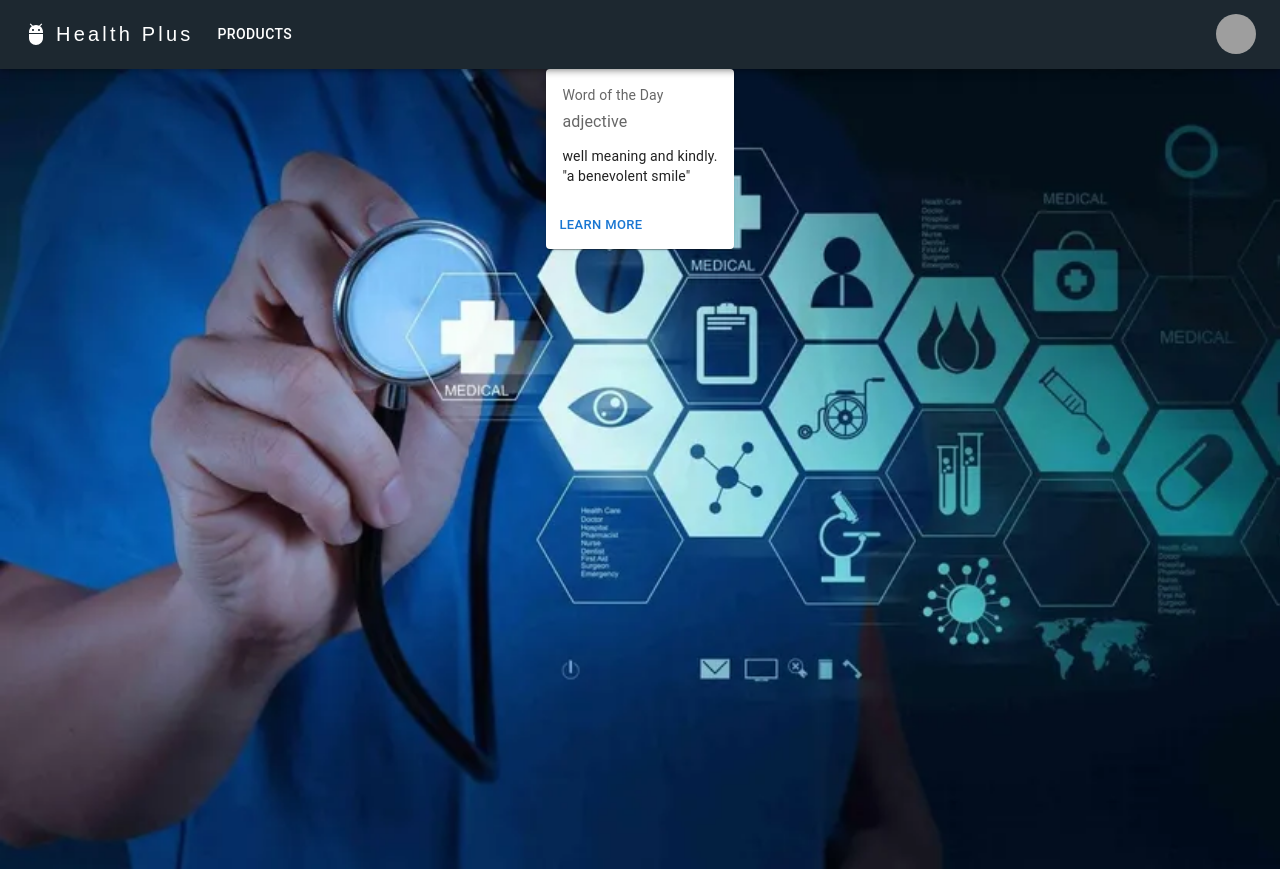
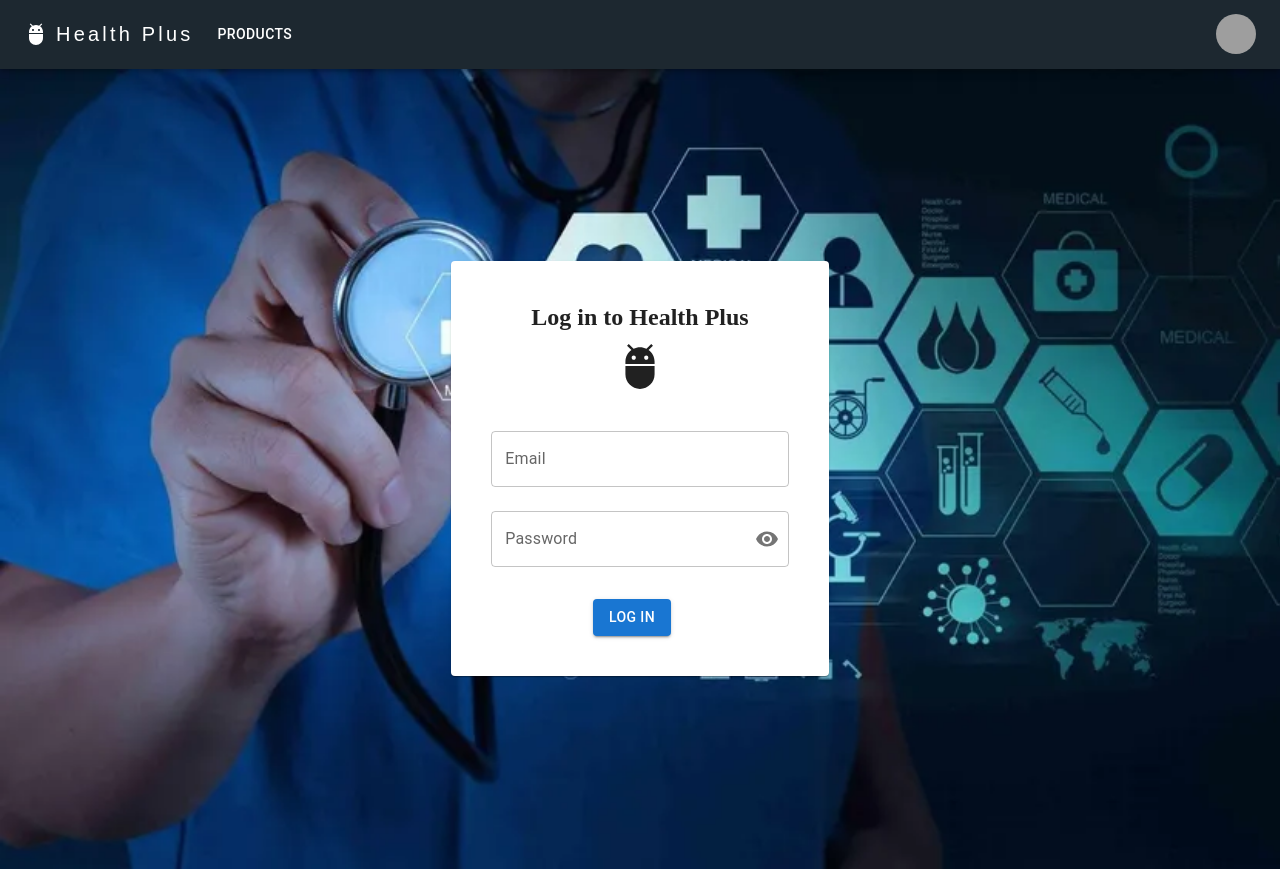
Before and after one commit to Aayushi-2000/Health_Plus, a React (Create React App) app: page /login in a window 1280 px wide. Built offline with nearby package versions, Linux system fonts and the light colour scheme; grey boxes are pictures that could not be loaded.

Commit message:
login page

```diff
--- a/src/components/Dialogs/AddandEditProducts.js
+++ b/src/components/Dialogs/AddandEditProducts.js
@@ -28,7 +28,6 @@ const AddEditProduct = ({ row }) => {
     control,
     handleSubmit,
     reset,
-    watch,
     formState: { errors },
   } = useForm({
     defaultValues: {
--- a/src/pages/Login.js
+++ b/src/pages/Login.js
@@ -1,37 +1,153 @@
 import React from "react";
-import { Box } from "@mui/material";
+import {
+  Box,
+  Grid,
+  IconButton,
+  InputAdornment,
+  TextField,
+} from "@mui/material";
 import Card from "@mui/material/Card";
 import CardActions from "@mui/material/CardActions";
 import CardContent from "@mui/material/CardContent";
 import Button from "@mui/material/Button";
 import Typography from "@mui/material/Typography";
+import AdbIcon from "@mui/icons-material/Adb";
+import { Visibility, VisibilityOff } from "@mui/icons-material";
+import { Controller, useForm } from "react-hook-form";
 
 const LogInPage = () => {
+  const [showPassword, setShowPassword] = React.useState(false);
+  const handleClickShowPassword = () => setShowPassword((show) => !show);
+  const {
+    handleSubmit,
+    control,
+    formState: { errors },
+    reset,
+  } = useForm();
+  const handleMouseDownPassword = (event) => {
+    event.preventDefault();
+  };
+  const OnSubmit = (data) => {
+    console.log("data", data);
+    reset({ email: "", password: "" });
+  };
   return (
     <Box className="background">
-      <Box display="flex" justifyContent="center">
+      <Box
+        display="flex"
+        justifyContent="center"
+        sx={{
+          position: "absolute",
+          top: 0,
+          left: 0,
+          right: 0,
+          bottom: 0,
+          alignItems: "center",
+        }}
+      >
         <Card>
-          <CardContent>
+          <form onSubmit={handleSubmit(OnSubmit)}>
+            <CardContent sx={{ p: 5 }}>
+              <Box
+                display="Grid"
+                justifyContent="center"
+                sx={{ pr: 5, pl: 5, pb: 5 }}
+              >
                 <Typography
-              sx={{ fontSize: 14 }}
-              color="text.secondary"
+                  variant="h5"
+                  fontWeight="bold"
+                  fontFamily="serif"
                   gutterBottom
                 >
-              Word of the Day
+                  Log in to Health Plus
                 </Typography>
-            <Typography variant="h5" component="div"></Typography>
-            <Typography sx={{ mb: 1.5 }} color="text.secondary">
-              adjective
-            </Typography>
-            <Typography variant="body2">
-              well meaning and kindly.
-              <br />
-              {'"a benevolent smile"'}
-            </Typography>
+                <Box display="flex" justifyContent="center">
+                  <AdbIcon
+                    sx={{
+                      display: { xs: "none", md: "flex" },
+                      height: "50px",
+                      width: "50px",
+                    }}
+                  />
+                </Box>
+              </Box>
+              <Box>
+                <Grid
+                  container
+                  rowSpacing={3}
+                  display="inline-block"
+                  justifyContent="center"
+                >
+                  <Grid item>
+                    <Controller
+                      name="email"
+                      control={control}
+                      rules={{ required: true }}
+                      render={({ field: { value, ...rest } }) => (
+                        <TextField
+                          label="Email"
+                          {...rest}
+                          value={value}
+                          fullWidth
+                          error={!!errors?.email?.message}
+                          helperText={errors?.email?.message}
+                        />
+                      )}
+                    />
+                  </Grid>
+                  <Grid item>
+                    <Controller
+                      name="password"
+                      control={control}
+                      rules={{ required: true }}
+                      render={({ field: { value, ...rest } }) => (
+                        <TextField
+                          {...rest}
+                          value={value}
+                          error={!!errors?.password?.message}
+                          helperText={errors?.password?.message}
+                          label="Password"
+                          fullWidth
+                          type={showPassword ? "text" : "password"}
+                          InputProps={{
+                            endAdornment: (
+                              <InputAdornment position="end">
+                                <IconButton
+                                  onClick={handleClickShowPassword}
+                                  onMouseDown={handleMouseDownPassword}
+                                  edge="end"
+                                >
+                                  {showPassword ? (
+                                    <VisibilityOff />
+                                  ) : (
+                                    <Visibility />
+                                  )}
+                                </IconButton>
+                              </InputAdornment>
+                            ),
+                          }}
+                        />
+                      )}
+                    />
+                  </Grid>
+                </Grid>
+              </Box>
             </CardContent>
-          <CardActions>
-            <Button size="small">Learn More</Button>
+            <CardActions sx={{ pb: 5 }}>
+              <Grid
+                container
+                spacing={2}
+                display="flex"
+                justifyContent="center"
+              >
+                <Grid>
+                  <Button variant="contained" size="medium" type="submit">
+                    Log In
+                  </Button>
+                </Grid>
+              </Grid>
             </CardActions>
+          </form>
         </Card>
       </Box>
     </Box>
```
Also changed, not shown: src/logo.svg (deleted). Lines whose indentation alone changed are shown as unchanged.
